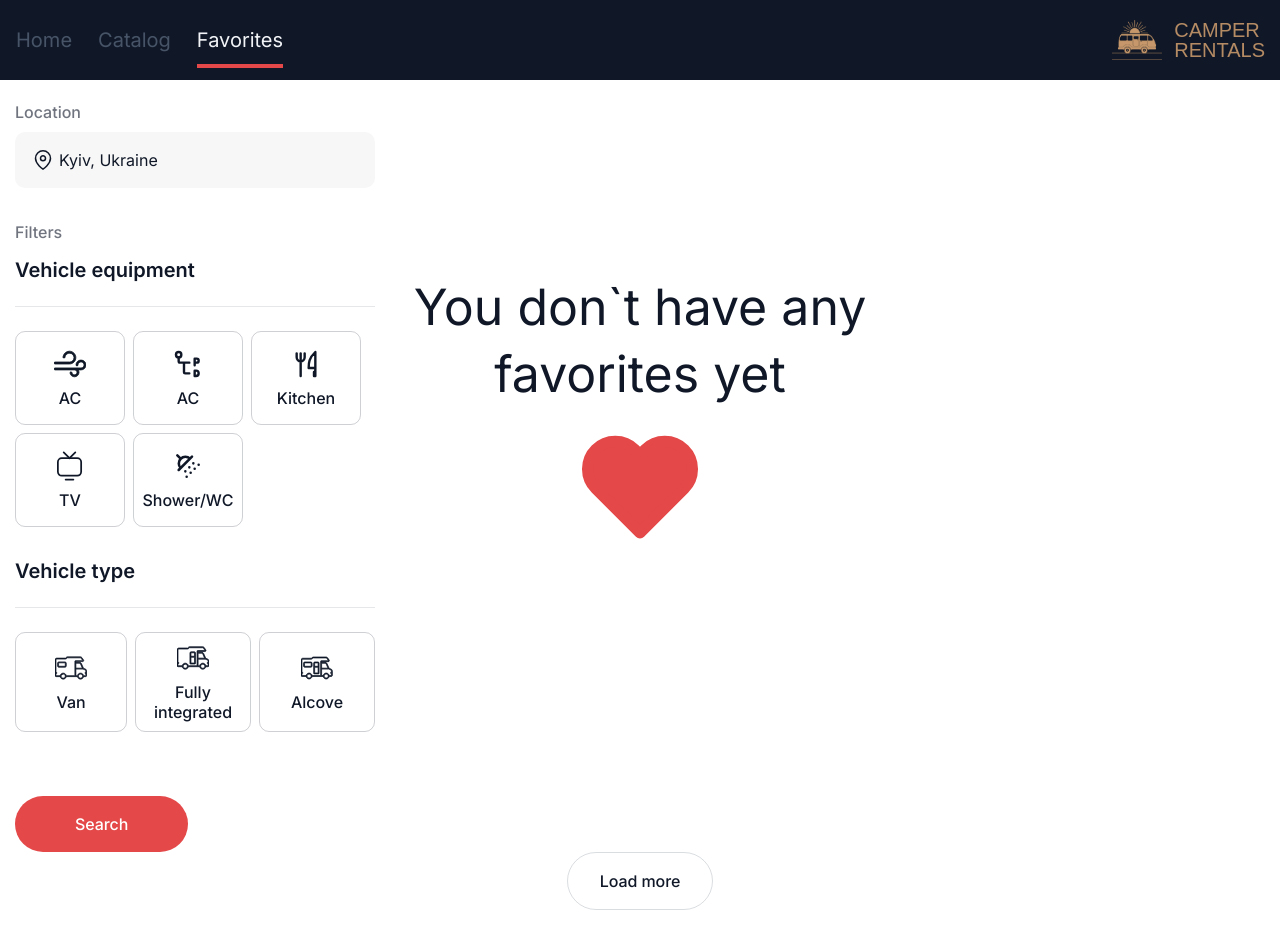
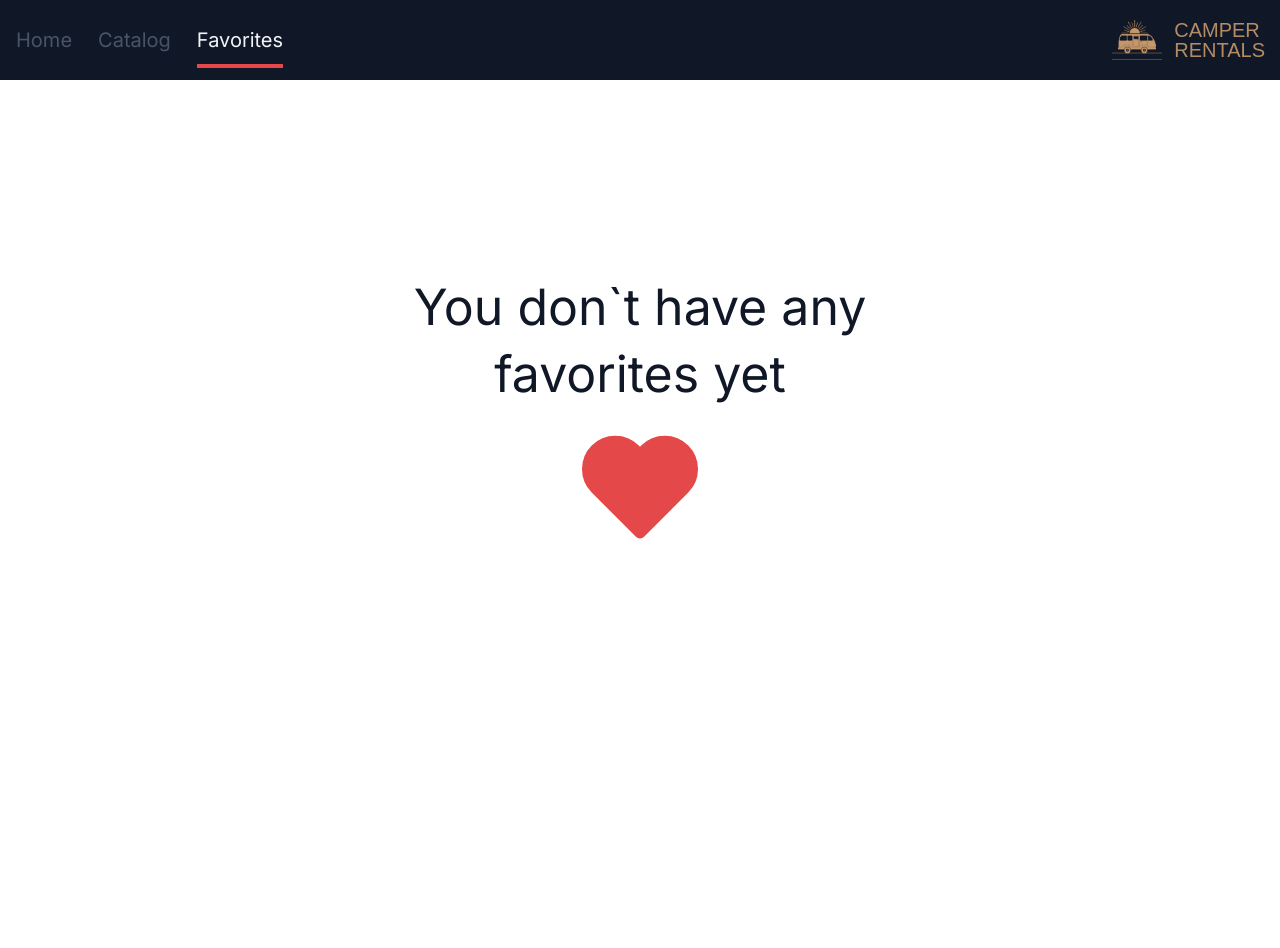
Before and after one commit to ZulfaFtrrr/camper-rentals, a React (Vite) app: page /camper-rentals/favorites in a window 1280 px wide. Shown: the top 948 px of the page. After the commit the page ends 800 px from the top, so only its background shows below. Built offline with nearby package versions, Linux system fonts and the light colour scheme.

Commit message:
fixed load more in favs and empty favs

```diff
--- a/src/components/Filter/Filter.jsx
+++ b/src/components/Filter/Filter.jsx
@@ -4,7 +4,7 @@ import Button from '../Button/Button';
 import s from './Filter.module.css';
 
 const Filter = () => {
-//   const handleChange = (e) => {};
+  //   const handleChange = (e) => {};
   return (
     <div className={s.filterWrapper}>
       <form action="">
--- a/src/pages/FavoritesPage/FavoritesPage.jsx
+++ b/src/pages/FavoritesPage/FavoritesPage.jsx
@@ -1,28 +1,28 @@
 import { useEffect, useRef, useState } from 'react';
 import { useDispatch, useSelector } from 'react-redux';
+import { useLocation } from 'react-use';
 
 import Cards from '../../components/Cards/Cards';
 import Container from '../../components/Container/Container';
 import Icon from '../../components/Icon/Icon';
 import Button from '../../components/Button/Button';
+import Filter from '../../components/Filter/Filter';
 import {
   selectFavorites,
   selectIsLoadMore,
   selectIsLoading,
   selectPage,
 } from '../../redux/adverts/advertsSelectors';
-import {  limit } from '../../helpers/constants';
-
-import s from './FavoritesPage.module.css';
 import {
   hideLoadMoreFavs,
   increasePage,
   resetAdverts,
   resetAdvertsFavs,
 } from '../../redux/adverts/advertsSlice';
+import { limit } from '../../helpers/constants';
 import { scrollDownOnLoadMore } from '../../helpers/scrollDownOnLoadMore';
-import { useLocation } from 'react-use';
-import Filter from '../../components/Filter/Filter';
+
+import s from './FavoritesPage.module.css';
 
 const FavoritesPage = () => {
   const dispatch = useDispatch();
@@ -74,9 +74,11 @@ const FavoritesPage = () => {
     <section className={s.favoritesSection}>
       <Container className="favorites-page-container">
         <div className={s.filterCardsWrapper}>
-          <Filter />
+          {favorites.length !== 0 && <Filter />}
 
+          <div>
             {favorites.length > 0 && <Cards advertsListRef={advertsListRef} />}
+
             {favorites.length === 0 && (
               <div className={s.noFavsBox}>
                 <div className={s.noFavsContainer}>
@@ -92,10 +94,11 @@ const FavoritesPage = () => {
                 </div>
               </div>
             )}
-        </div>
-        {!isLoading && isShowBtn && (
+            {!isLoading && favorites.length > limit && (
               <Button onClick={handleLoadMore}>Load more</Button>
             )}
+          </div>
+        </div>
       </Container>
     </section>
   );
@@ -104,3 +107,5 @@ const FavoritesPage = () => {
 export default FavoritesPage;
 
 // isLoadMore &&
+
+//isShowBtn &&
```
Lines whose indentation alone changed are shown as unchanged.
